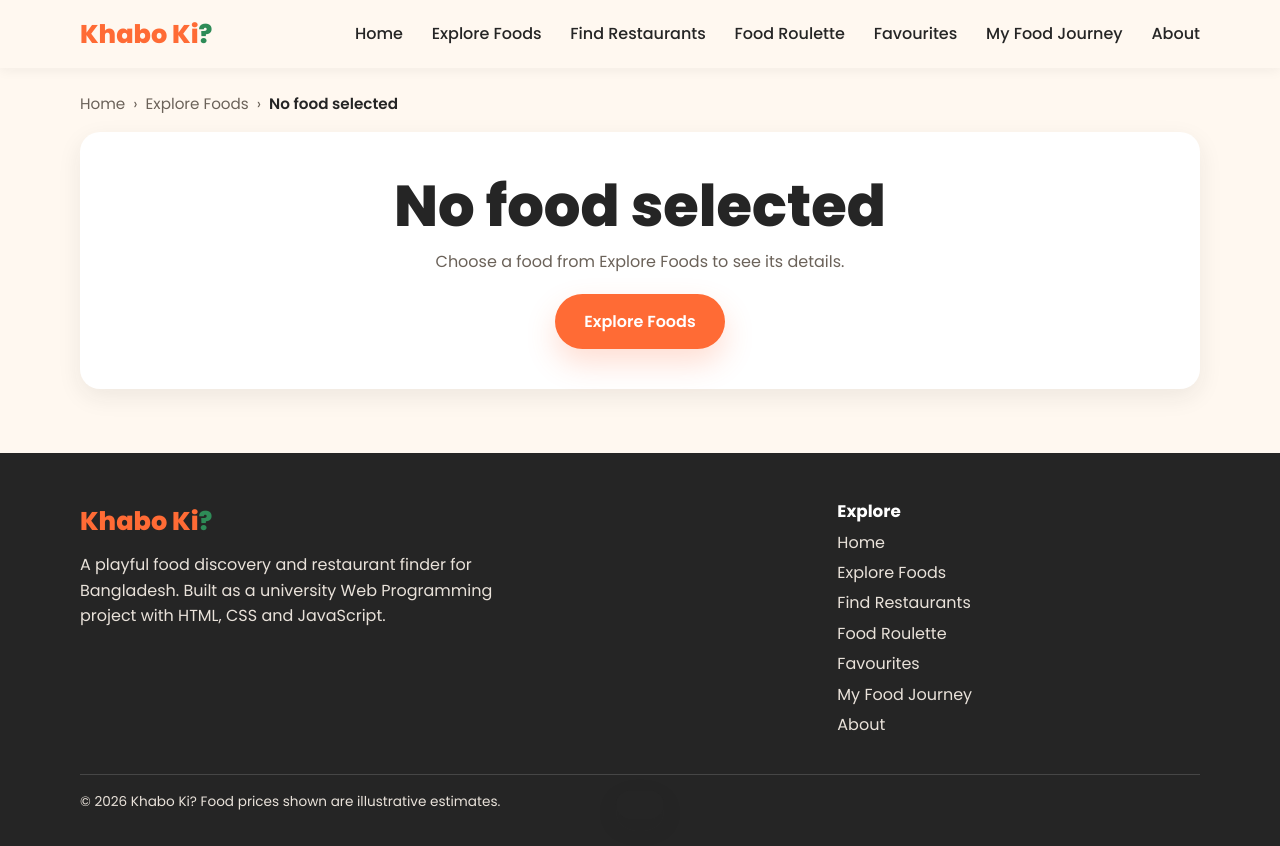
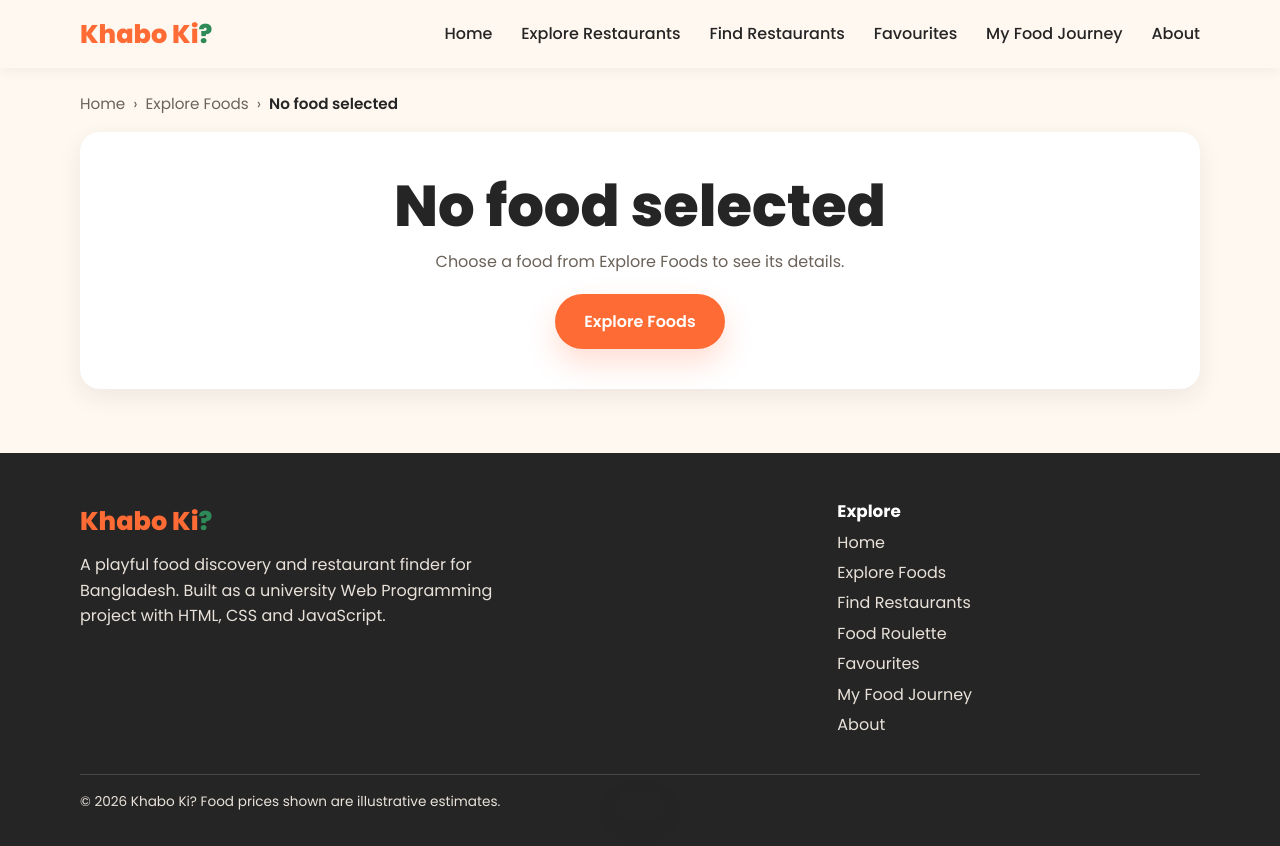
Before and after one commit to sarker908/Khabo-Ki, a plain HTML site: page food-details.html in a window 1280 px wide. Drawn offline with Linux system fonts and the light colour scheme.

Commit message:
Make navigation consistent across pages

```diff
--- a/food-details.html
+++ b/food-details.html
@@ -31,9 +31,8 @@
 
       <ul class="nav-menu" id="nav-menu">
         <li><a href="index.html#home">Home</a></li>
-        <li><a href="explore.html">Explore Foods</a></li>
-        <li><a href="index.html#restaurants">Find Restaurants</a></li>
-        <li><a href="roulette.html">Food Roulette</a></li>
+        <li><a href="index.html#explore-restaurants">Explore Restaurants</a></li>
+        <li><a href="restaurants.html">Find Restaurants</a></li>
         <li><a href="favorites.html">Favourites</a></li>
         <li><a href="journey.html">My Food Journey</a></li>
         <li><a href="#about">About</a></li>
```
